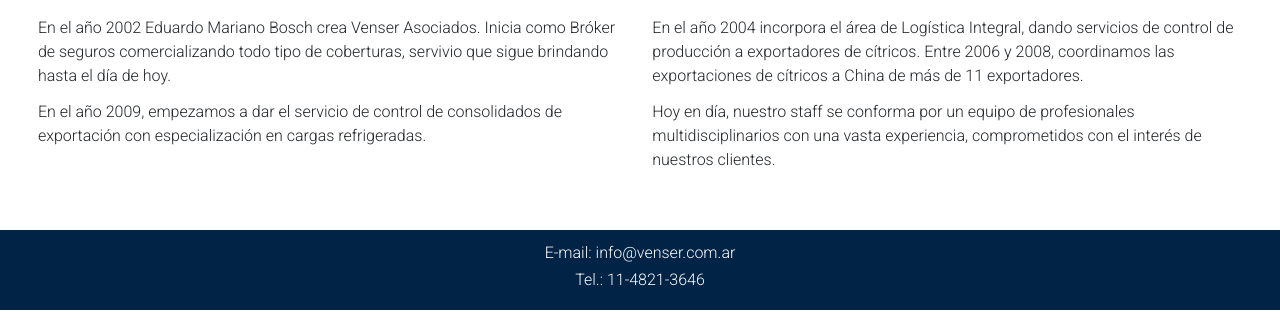
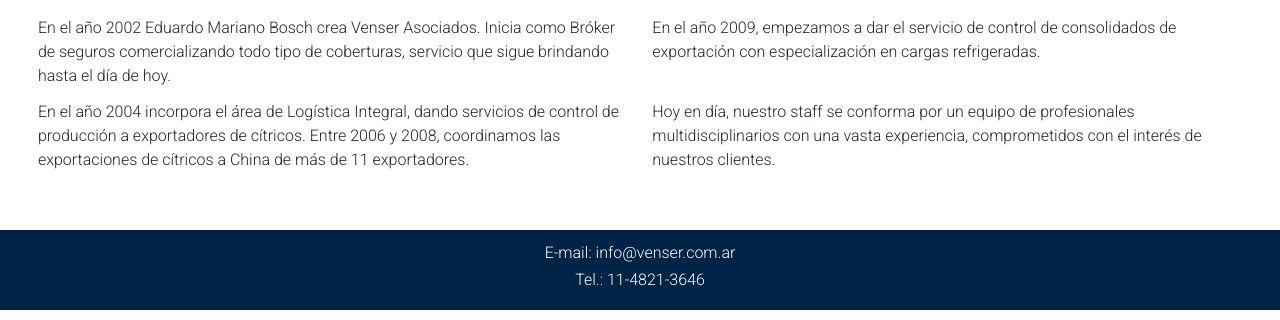
Before and after one commit to rosariobosch/VenSer, a website: page nosotros.html in a window 1280 px wide. Shown: the part 480-800 px from the top of the page. Drawn offline with nearby package versions, Linux system fonts and the light colour scheme.

Commit message:
Revisión de textos

```diff
--- a/nosotros.html
+++ b/nosotros.html
@@ -55,10 +55,10 @@
         <section class="nosotros">
             <h2 class="nosotros__titulo">Nosotros</h2>
             <div class="nosotros__parrafos">
-                <p class="parrafoNosotros parrafo1">En el año 2002 Eduardo Mariano Bosch crea Venser Asociados. Inicia como Bróker de seguros comercializando todo tipo de coberturas, servivio que sigue brindando hasta el día de hoy.</p>
-                <p class="parrafoNosotros parrafo2">En el año 2004 incorpora el área de Logística Integral, dando servicios de control de producción a exportadores de cítricos. Entre 2006 y 2008, coordinamos las exportaciones de cítricos a China de más de 11 exportadores.</p>
-                <p class="parrafoNosotros parrafo3">En el año 2009, empezamos a dar el servicio de control de consolidados de exportación con especialización en cargas refrigeradas.</p>
-                <p class="parrafoNosotros parrafo4">Hoy en día, nuestro staff se conforma por un equipo de profesionales multidisciplinarios con una vasta experiencia, comprometidos con el interés de nuestros clientes.</p>
+                <p class="parrafo1">En el año 2002 Eduardo Mariano Bosch crea Venser Asociados. Inicia como Bróker de seguros comercializando todo tipo de coberturas, servicio que sigue brindando hasta el día de hoy.</p>
+                <p class="parrafo2">En el año 2004 incorpora el área de Logística Integral, dando servicios de control de producción a exportadores de cítricos. Entre 2006 y 2008, coordinamos las exportaciones de cítricos a China de más de 11 exportadores.</p>
+                <p class="parrafo3">En el año 2009, empezamos a dar el servicio de control de consolidados de exportación con especialización en cargas refrigeradas.</p>
+                <p class="parrafo4">Hoy en día, nuestro staff se conforma por un equipo de profesionales multidisciplinarios con una vasta experiencia, comprometidos con el interés de nuestros clientes.</p>
             </div>
         </section>
     </main>
--- a/scss/_nosotros.scss
+++ b/scss/_nosotros.scss
@@ -10,38 +10,35 @@
         color: $rojo;
     }
     &__parrafos {
+        display: flex;
+        flex-direction: column;
+        p {
+            margin-left: 2%;
+            margin-right: 2%;
+            margin-top: 1%;
+            margin-bottom: 1%;
+        }
         @media only screen and (min-width: 700px) {
             display: grid;
             grid-template-columns: 1fr 1fr;
             grid-template-rows: 50% 50%;
             margin: 1% 2% 4%;
-        }
-        display: flex;
-            flex-direction: column;
-    }
-    p {
-        margin-left: 2%;
-        margin-right: 2%;
-        margin-top: 1%;
-        margin-bottom: 1%;
             .parrafo1 {
                 grid-column: 1 / 2;
                 grid-row: 1 / 2;
             }
-
             .parrafo2 {
                 grid-column: 1 / 2;
                 grid-row: 2 / 3;
             }
-
             .parrafo3 {
                 grid-column: 2 / 3;
                 grid-row: 1 / 2;
             }
-
             .parrafo4 {
                 grid-column: 2 / 3;
                 grid-row: 2 / 3;
             }
         }
     }
+}
```
Also changed, not shown: logistica.html (+3 -3 lines), css/main.css. Lines whose indentation alone changed are shown as unchanged.
